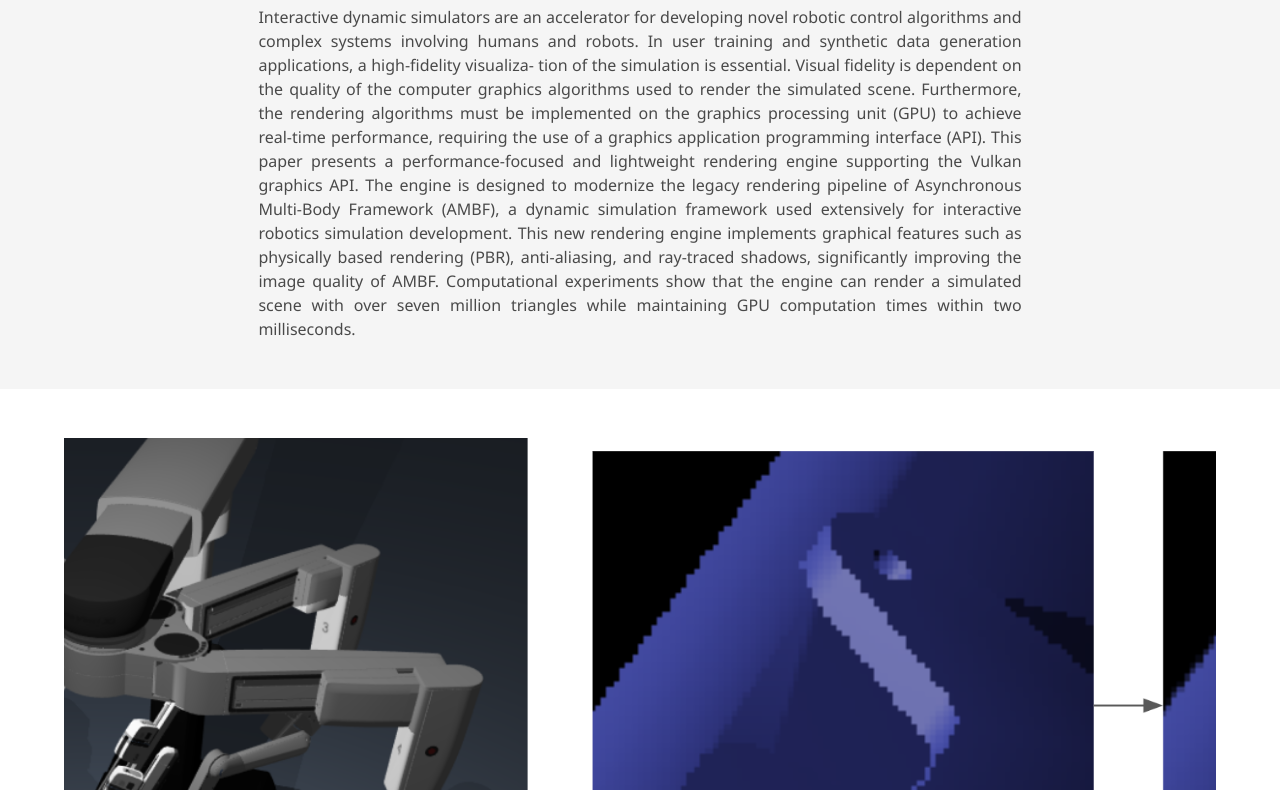
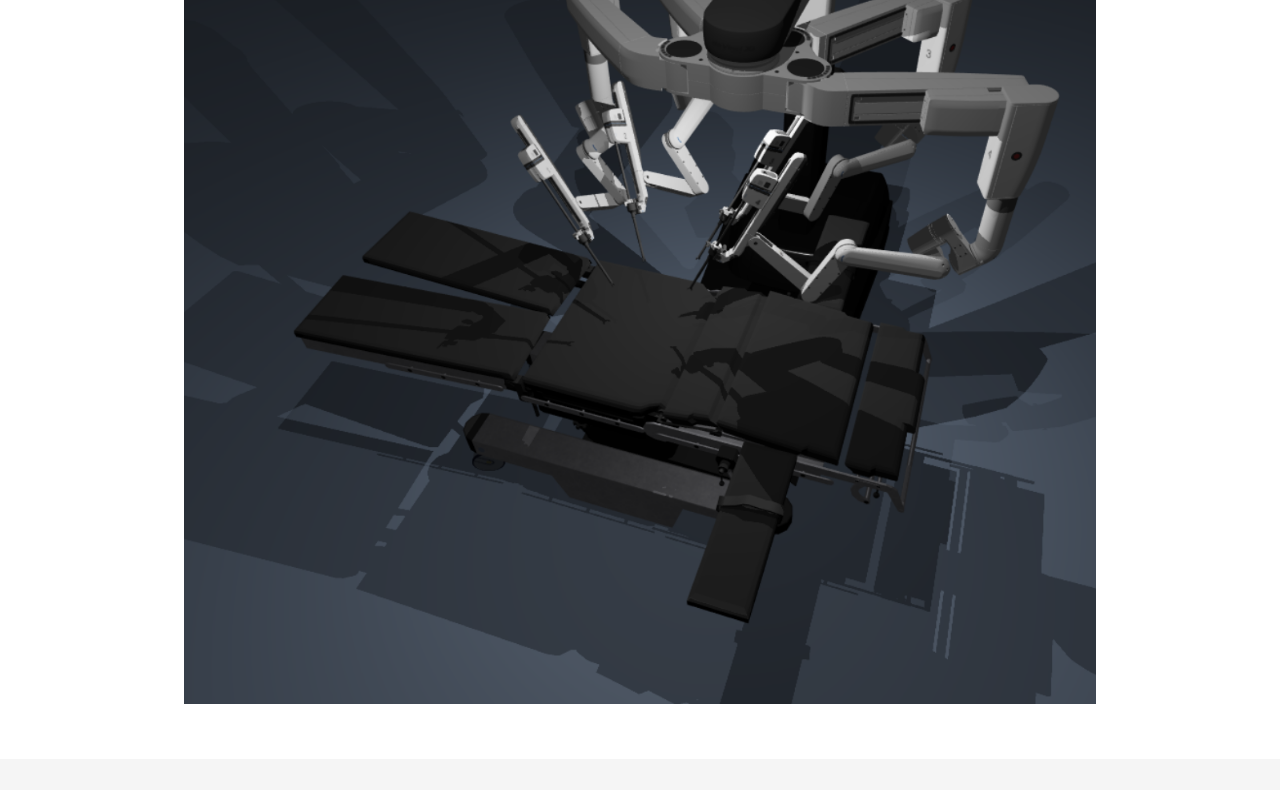
Before and after one commit to FIRE-3DV-repositories/towards-modern-drs-engine, a plain HTML site: page index.html in a window 1280 px wide. Shown: the part 643-1433 px from the top of the page. Drawn offline with nearby package versions, Linux system fonts and the light colour scheme; some icons are missing; a web font is replaced by a local one.

Commit message:
Title image

```diff
--- a/index.html
+++ b/index.html
@@ -130,17 +130,13 @@
 
 
 <!-- Teaser video-->
-<!--section class="hero teaser">
+<section class="hero teaser">
   <div class="container is-max-desktop">
     <div class="hero-body">
-      <video poster="" id="tree" autoplay controls muted loop height="100%">
-        <!-- Your video here -->
-        <!--source src="static/videos/banner_video.mp4"
-        type="video/mp4">
-      </video>
-      <h2 class="subtitle has-text-centered">
-        Aliquam vitae elit ullamcorper tellus egestas pellentesque. Ut lacus tellus, maximus vel lectus at, placerat pretium mi. Maecenas dignissim tincidunt vestibulum. Sed consequat hendrerit nisl ut maximus.
-      </h2>
+      <img src="static/images/shadows_v2.png" alt="AMBF-Vulkan"/>
+      <!--h2 class="subtitle has-text-centered">
+
+      </h2-->
     </div>
   </div>
 </section>
@@ -154,7 +150,7 @@
         <h2 class="title is-3">Abstract</h2>
         <div class="content has-text-justified">
           <p>
-            Interactive dynamic simulators are an accelerator for developing novel robotic control algorithms and complex systems involving humans and robots. In user training and synthetic data generation applications, a high-fidelity visualiza- tion of the simulation is essential. Visual fidelity is dependent on the quality of the computer graphics algorithms used to render the simulated scene. Furthermore, the rendering algorithms must be implemented on the graphics processing unit (GPU) to achieve real-time performance, requiring the use of a graphics application programming interface (API). This paper presents a performance-focused and lightweight rendering engine supporting the Vulkan graphics API. The engine is designed to modernize the legacy rendering pipeline of Asynchronous Multi-Body Framework (AMBF), a dynamic simulation framework used extensively for interactive robotics simulation development. This new rendering engine implements graphical features such as physically based rendering (PBR), anti-aliasing, and ray-traced shadows, significantly improving the image quality of AMBF. Computational experiments show that the engine can render a simulated scene with over seven million triangles while maintaining GPU computation times within two milliseconds.
+            Interactive dynamic simulators are an accelerator for developing novel robotic control algorithms and complex systems involving humans and robots. In user training and synthetic data generation applications, a high-fidelity visualization of the simulation is essential. Visual fidelity is dependent on the quality of the computer graphics algorithms used to render the simulated scene. Furthermore, the rendering algorithms must be implemented on the graphics processing unit (GPU) to achieve real-time performance, requiring the use of a graphics application programming interface (API). This paper presents a performance-focused and lightweight rendering engine supporting the Vulkan graphics API. The engine is designed to modernize the legacy rendering pipeline of Asynchronous Multi-Body Framework (AMBF), a dynamic simulation framework used extensively for interactive robotics simulation development. This new rendering engine implements graphical features such as physically based rendering (PBR), anti-aliasing, and ray-traced shadows, significantly improving the image quality of AMBF. Computational experiments show that the engine can render a simulated scene with over seven million triangles while maintaining GPU computation times within two milliseconds.
           </p>
         </div>
       </div>
@@ -266,7 +262,7 @@
 
 
 <!-- Paper poster -->
-<section class="hero is-small is-light">
+<!--section class="hero is-small is-light">
   <div class="hero-body">
     <div class="container">
       <h2 class="title">Submitted to the 2024 IEEE International Conference on Robotic Computing (IRC)</h2>
```
